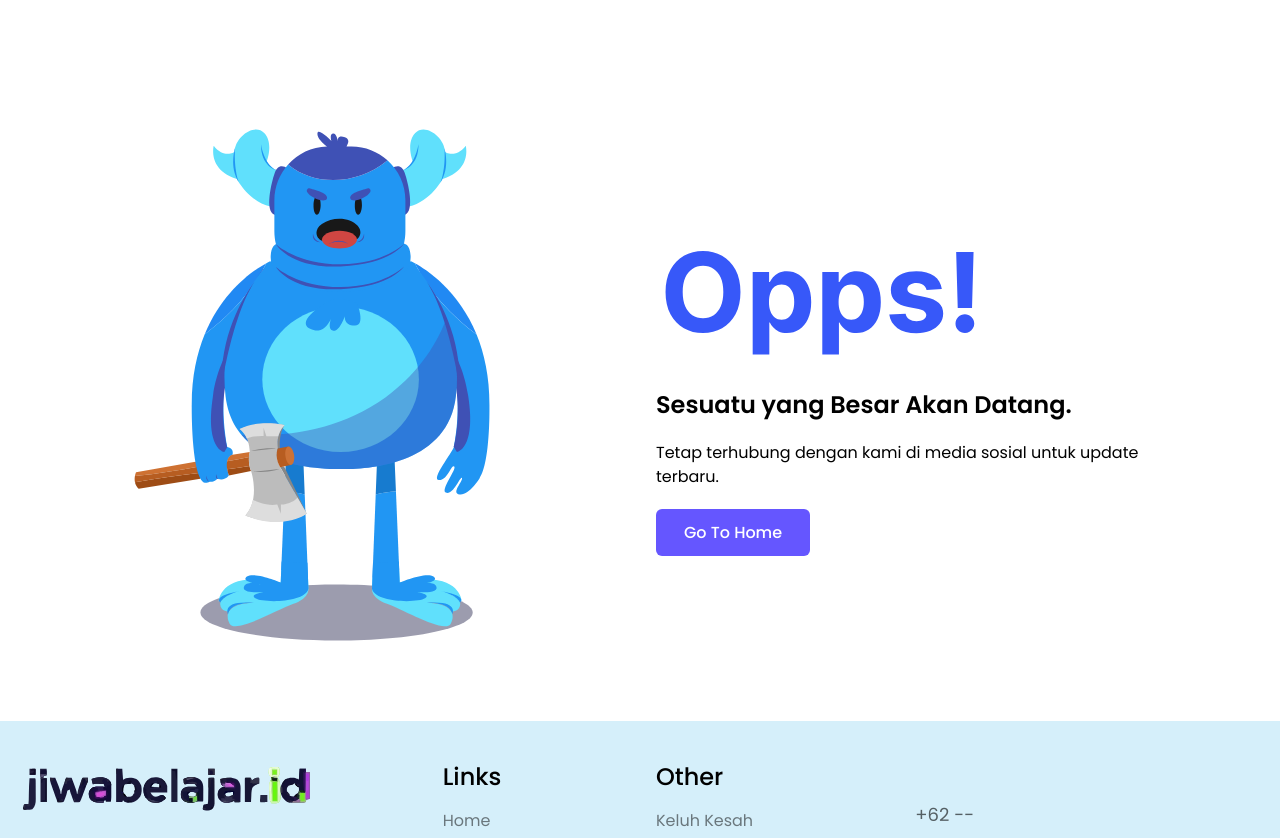
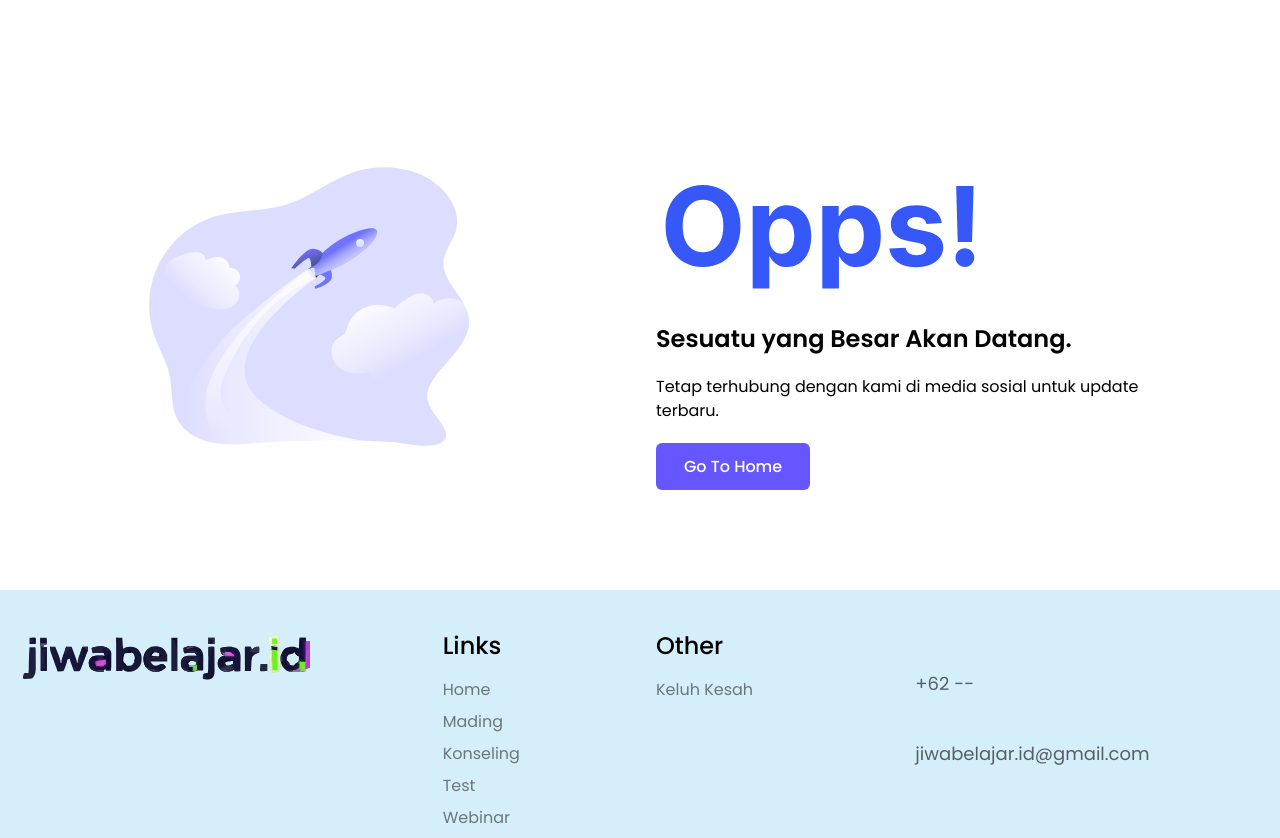
Before and after one commit to jiwabelajarid-dev/jiwabelajar-app, a Next.js app: page /webinar in a window 1280 px wide. Shown: the part 520-1358 px from the top of the page. Built offline with nearby package versions, Linux system fonts and the light colour scheme; no server answers; some icons are missing.

Commit message:
Update index.tsx

```diff
--- a/src/components/Home/Webinar/index.tsx
+++ b/src/components/Home/Webinar/index.tsx
@@ -11,7 +11,7 @@ const Webinar = () => {
           <div className="w-full px-4 md:w-5/12 lg:w-6/12">
             <div className="relative mx-auto aspect-[129/138] max-w-[357px] text-center">
               <Image
-                src= {`${getImagePrefix()}images/404.svg`}
+                src= {`${getImagePrefix()}images/rocket-launch-59.svg`}
                 alt="image"
                 width={0}
                 height={0}
```
